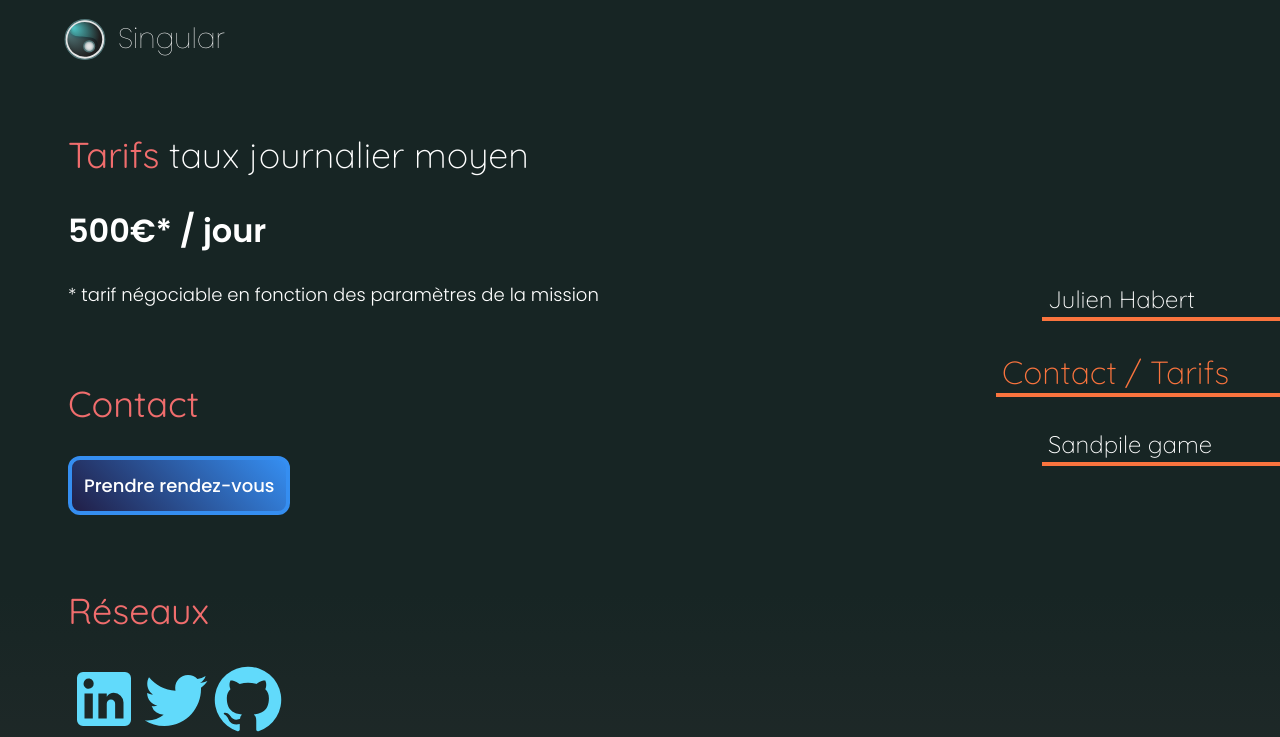
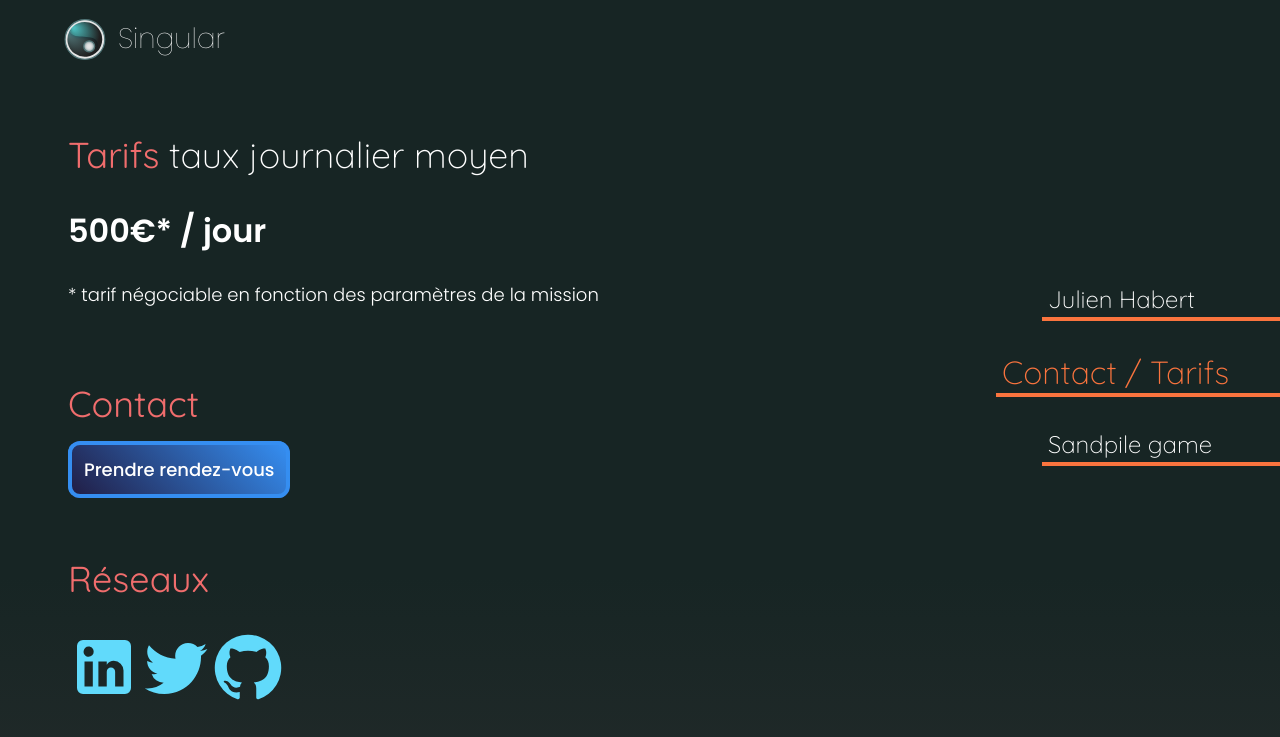
Before and after one commit to Xtrazyx/website, a Next.js app: page /tarifs in a window 1280 px wide. Shown: the top 737 px of the page. Built offline with nearby package versions, Linux system fonts and the light colour scheme; grey boxes are pictures that could not be loaded.

Commit message:
feature: manage external links

```diff
--- a/components/cta.tsx
+++ b/components/cta.tsx
@@ -4,14 +4,17 @@ import Link from 'next/link';
 export type Props = {
     label?: JSX.Element;
     url?: string;
+    external?: boolean;
 };
 
 const CTA: FunctionComponent<Props> = (props) => {
-    const { label, url = '' } = props;
+    const { label, url = '', external } = props;
+
+    const Tag = external ? 'a' : 'button';
 
     return (
         <Link passHref as={url} href={url}>
-            <button className={`button`}>
+            <Tag {...(external ? {target: '_blank'} : {})} className={`button`}>
                 {label}
                 <style jsx>{`
                     .button {
@@ -35,7 +38,7 @@ const CTA: FunctionComponent<Props> = (props) => {
                         cursor: pointer;
                     }
                 `}</style>
-            </button>
+            </Tag>
         </Link>
     );
 };
--- a/components/icon.tsx
+++ b/components/icon.tsx
@@ -22,7 +22,7 @@ const Icon: FunctionComponent<Props> = (props) => {
 
     return (
         <Link passHref as={url} href={url}>
-            <button className={`button`}>
+            <a target={'_blank'} className={`button`}>
                 <Icon/>
                 <style jsx>{`
                     .button {
@@ -52,7 +52,7 @@ const Icon: FunctionComponent<Props> = (props) => {
                     }
 
                 `}</style>
-            </button>
+            </a>
         </Link>
     );
 };
--- a/pages/tarifs.tsx
+++ b/pages/tarifs.tsx
@@ -31,6 +31,7 @@ const Tarifs = () => {
                        <CTA
                         label={<span>Prendre rendez-vous</span>}
                         url={'https://calendly.com/freelance-julien-habert/rdv-prise-de-contact'}
+                        external
                     />
                     </p><br/>
 
```
